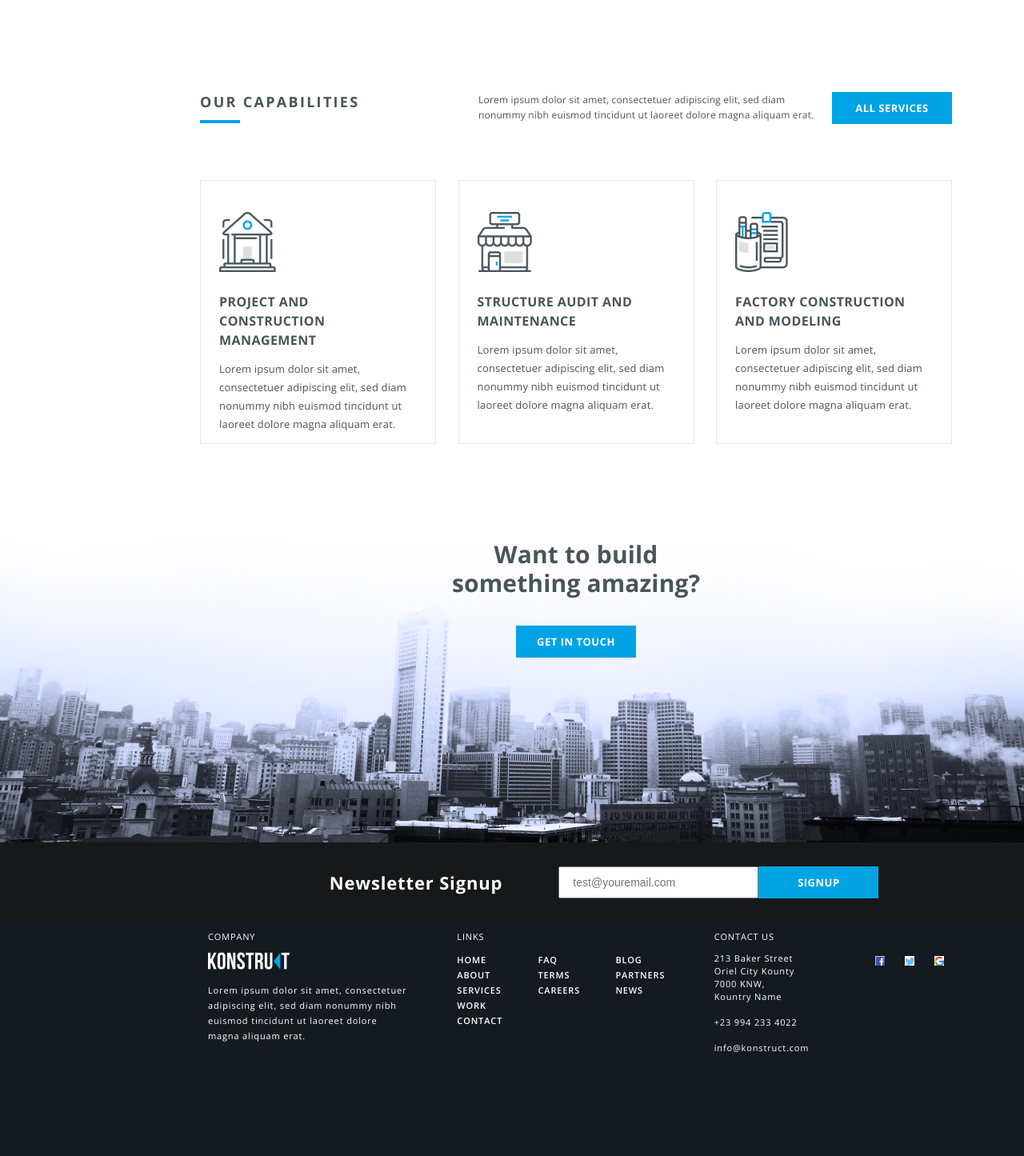
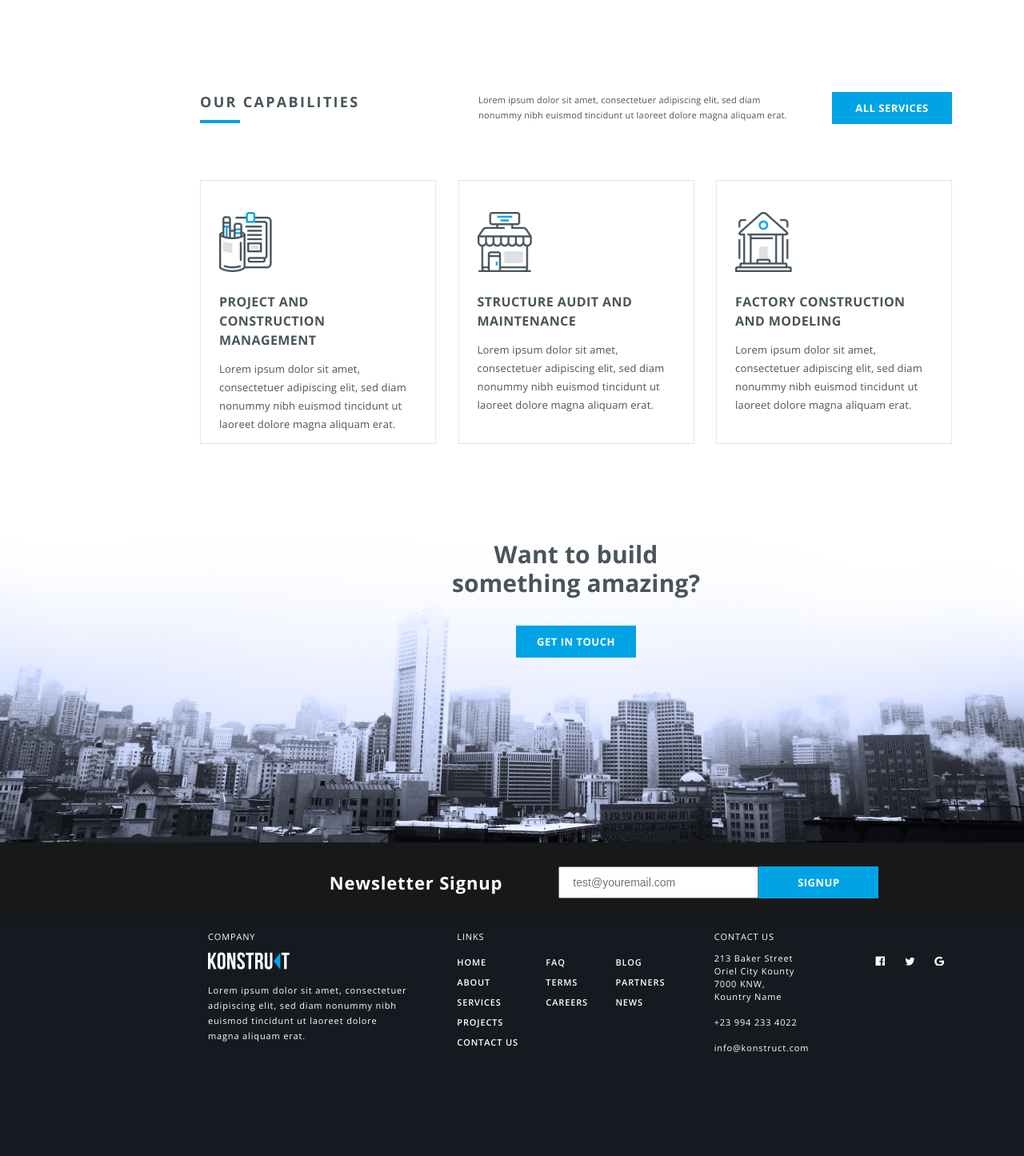
Before and after one commit to Fisherusml/tms-z15-htmp, a plain HTML site: page index.html in a window 1280 px wide. Shown: the part 1232-2677 px from the top of the page at 80% size. Drawn offline with nearby package versions, Linux system fonts and the light colour scheme.

Commit message:
add same css. final?!

```diff
--- a/index.html
+++ b/index.html
@@ -18,7 +18,7 @@
                 </div>
                 <div>
                     <h1>Partner with konstruct</h1>
-                    <p>An arard-winning construction management firm</p>
+                    <p>An award-winning construction management firm</p>
                 </div>
                 <div class="scr-dwn">
                     <a href="">Scroll down</a>
@@ -141,8 +141,8 @@
                                     <li>Home</li>
                                     <li>About</li>
                                     <li>Services</li>
-                                    <li>Work</li>
-                                    <li>Contact</li>
+                                    <li>projects</li>
+                                    <li>Contact us</li>
                                 </ul>
                             </nav>
                         </div>
--- a/style.css
+++ b/style.css
@@ -255,9 +255,10 @@ hr{
 .serv-text{
     width: 45%;
     font-weight: normal;
-    font-size: 12px;
+    font-size: 11px;
     line-height: 19px;
     letter-spacing: 0.2px;
+    padding-right: 20px;
 }
 
 
@@ -305,7 +306,7 @@ hr{
 }
 
 .ic1{
-    background-image: url(img/icon_1.png);
+    background-image: url(img/icon_3.png);
 }
 
 .ic2{
@@ -313,7 +314,7 @@ hr{
 }
 
 .ic3{
-    background-image: url(img/icon_3.png);
+    background-image: url(img/icon_1.png);
 }
 
 
@@ -414,7 +415,10 @@ footer > div{
     display: flex;
     justify-content: space-between;
     font-weight: 600;
+}
 
+.links-menu li{
+    line-height: 25px;
 }
 
 .f-contact{
@@ -446,7 +450,9 @@ footer > div{
 .f-socials div{
     width: 12px;
     height: 12px;
-    background-color:white;
+    /* background:white; */
+    /* filter: grayscale(100%); */
+    filter: brightness(0) invert(1);
 }
 
 .footer > * {
```
